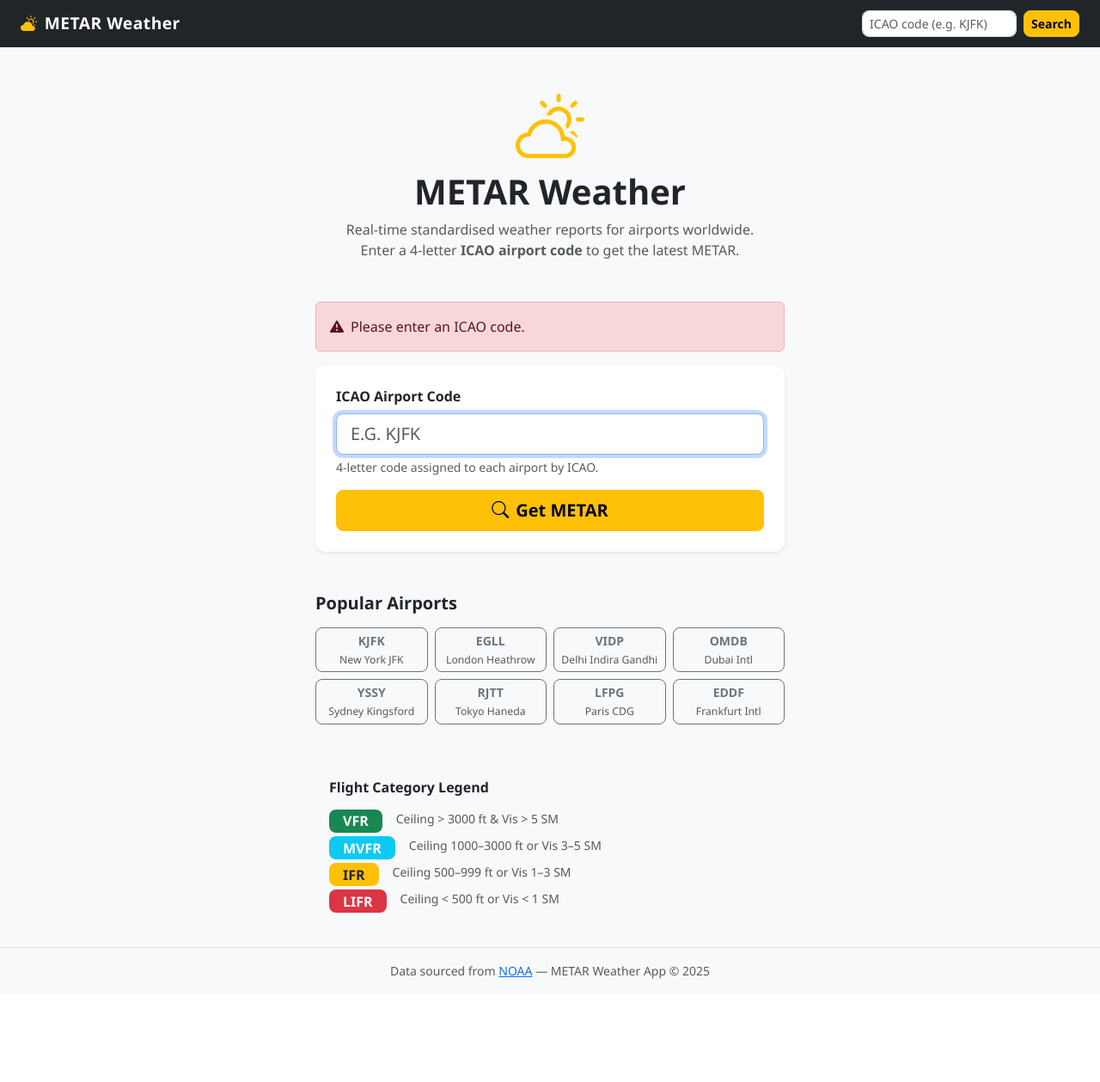
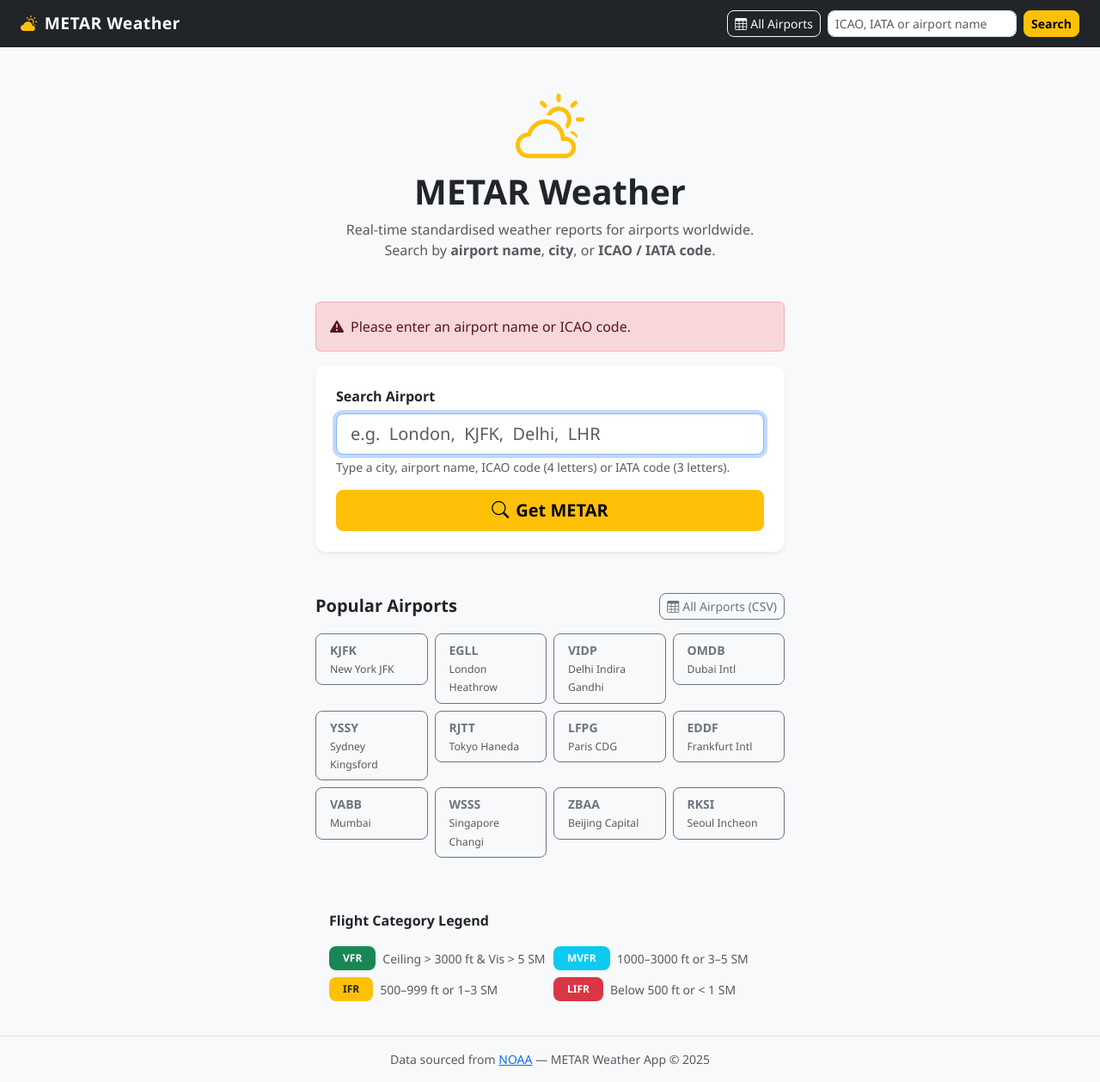
Before and after one commit to ramc99/Metar-app, a Flask app: page /search in a window 1280 px wide. Shown: the whole page at 86% size. Before the commit the page ends 1139 px from the top, so only its background shows below. Run offline with Flask 3, Linux system fonts and the light colour scheme.

Commit message:
Add airport CSV, name-based search with autocomplete, and airport reference page
- Add airports.csv with 140+ airports (ICAO, IATA, name, city, country)
- Search now accepts airport name, city, IATA or ICAO — autocomplete dropdown on type
- /airports page: filterable table of all airports, click any row to get METAR
- /download/airports.csv: direct CSV download
- Enrich METAR result with airport name, city, country from CSV
- Navbar updated with All Airports link and name-aware search

Co-Authored-By: Claude Sonnet 4.6 <noreply@anthropic.com>

```diff
--- a/app.py
+++ b/app.py
@@ -1,22 +1,28 @@
-from flask import Flask, render_template, jsonify, request, abort
+import csv
+import os
+from flask import Flask, render_template, jsonify, request, send_file
 import requests
 from metar import Metar as MetarParser
 
 app = Flask(__name__)
 
 NOAA_URL = "https://tgftp.nws.noaa.gov/data/observations/metar/stations/{icao}.TXT"
+AIRPORTS_CSV = os.path.join(os.path.dirname(__file__), "airports.csv")
 
-WEATHER_DESCRIPTIONS = {
-    "RA": "Rain", "SN": "Snow", "DZ": "Drizzle", "GR": "Hail",
-    "GS": "Small Hail", "TS": "Thunderstorm", "FG": "Fog",
-    "BR": "Mist", "HZ": "Haze", "FU": "Smoke", "SA": "Sand",
-    "DU": "Dust", "SQ": "Squall", "FC": "Funnel Cloud",
-    "SS": "Sandstorm", "DS": "Duststorm", "PL": "Ice Pellets",
-    "IC": "Ice Crystals", "UP": "Unknown Precipitation",
-}
+# ---------- Load airport data once at startup ----------
+AIRPORTS = []
+AIRPORTS_BY_ICAO = {}
 
-INTENSITY_LABELS = {"-": "Light", "": "Moderate", "+": "Heavy", "VC": "In Vicinity"}
+def load_airports():
+    with open(AIRPORTS_CSV, newline="", encoding="utf-8") as f:
+        for row in csv.DictReader(f):
+            AIRPORTS.append(row)
+            AIRPORTS_BY_ICAO[row["icao"].upper()] = row
 
+load_airports()
+
+
+# ---------- METAR helpers ----------
 
 def fetch_raw_metar(icao: str) -> str:
     icao = icao.strip().upper()
@@ -24,15 +30,12 @@ def fetch_raw_metar(icao: str) -> str:
     response = requests.get(url, timeout=10)
     response.raise_for_status()
     lines = [l.strip() for l in response.text.strip().splitlines() if l.strip()]
-    # NOAA file: line 0 = observation timestamp, line 1 = raw METAR
     if len(lines) < 2:
         raise ValueError("Unexpected NOAA response format")
     return lines[1]
 
 
 def calculate_flight_rules(ceiling_ft, visibility_sm):
-    if ceiling_ft is None and visibility_sm is None:
-        return "VFR", "success"
     c = ceiling_ft if ceiling_ft is not None else 99999
     v = visibility_sm if visibility_sm is not None else 99999
     if c < 500 or v < 1:
@@ -95,12 +98,18 @@ def parse_metar(raw: str) -> dict:
     ceiling_ft = get_ceiling(sky_layers)
 
     flight_category, flight_color = calculate_flight_rules(ceiling_ft, visibility_sm)
+    weather_str = obs.present_weather() if hasattr(obs, "present_weather") else ""
 
-    weather_str = obs.present_weather() if hasattr(obs, "present_weather") else ""
+    # Enrich with airport info if available
+    airport_info = AIRPORTS_BY_ICAO.get(obs.station_id or "", {})
 
     return {
         "raw": raw,
         "station_id": obs.station_id,
+        "airport_name": airport_info.get("name"),
+        "airport_city": airport_info.get("city"),
+        "airport_country": airport_info.get("country"),
+        "iata": airport_info.get("iata"),
         "observation_time": obs.time.strftime("%Y-%m-%d %H:%M UTC") if obs.time else None,
         "temperature_c": round(temp_c, 1) if temp_c is not None else None,
         "temperature_f": temp_f,
@@ -123,9 +132,16 @@ def parse_metar(raw: str) -> dict:
     }
 
 
+# ---------- Routes ----------
+
 @app.route("/")
 def index():
     return render_template("index.html")
+
+
+@app.route("/airports")
+def airports_page():
+    return render_template("airports.html", airports=AIRPORTS)
 
 
 @app.route("/metar/<icao>")
@@ -134,7 +150,7 @@ def metar_page(icao):
         raw = fetch_raw_metar(icao)
         data = parse_metar(raw)
         return render_template("metar.html", data=data, icao=icao.upper())
-    except requests.HTTPError as e:
+    except requests.HTTPError:
         error = f"Airport '{icao.upper()}' not found or METAR unavailable."
         return render_template("error.html", error=error, icao=icao.upper()), 404
     except Exception as e:
@@ -147,20 +163,55 @@ def api_metar(icao):
         raw = fetch_raw_metar(icao)
         data = parse_metar(raw)
         return jsonify({"status": "ok", "data": data})
-    except requests.HTTPError as e:
+    except requests.HTTPError:
         return jsonify({"status": "error", "message": f"Airport '{icao.upper()}' not found."}), 404
     except Exception as e:
         return jsonify({"status": "error", "message": str(e)}), 500
 
 
+@app.route("/api/airports")
+def api_airports():
+    q = request.args.get("q", "").strip().lower()
+    if not q or len(q) < 2:
+        return jsonify([])
+    results = []
+    for a in AIRPORTS:
+        if (q in a["icao"].lower() or
+                q in a["name"].lower() or
+                q in a["city"].lower() or
+                q in a["country"].lower() or
+                q in a["iata"].lower()):
+            results.append(a)
+        if len(results) >= 10:
+            break
+    return jsonify(results)
+
+
 @app.route("/search")
 def search():
-    icao = request.args.get("icao", "").strip().upper()
-    if not icao:
-        return render_template("index.html", error="Please enter an ICAO code.")
-    if len(icao) != 4 or not icao.isalpha():
-        return render_template("index.html", error="ICAO codes are 4 letters (e.g. KJFK, EGLL, VIDP).")
-    return metar_page(icao)
+    q = request.args.get("q", "").strip().upper()
+    if not q:
+        return render_template("index.html", error="Please enter an airport name or ICAO code.")
+
+    # Exact 4-letter ICAO → go straight to METAR
+    if len(q) == 4 and q.isalpha():
+        return metar_page(q)
+
+    # Name/city search → find best match
+    q_lower = q.lower()
+    for a in AIRPORTS:
+        if (q_lower in a["name"].lower() or
+                q_lower in a["city"].lower() or
+                q_lower == a["iata"].lower()):
+            return metar_page(a["icao"])
+
+    return render_template("index.html",
+                           error=f"No airport found for '{q}'. Try the ICAO code directly (e.g. KJFK).")
+
+
+@app.route("/download/airports.csv")
+def download_csv():
+    return send_file(AIRPORTS_CSV, as_attachment=True, download_name="airports.csv")
 
 
 if __name__ == "__main__":
--- a/templates/base.html
+++ b/templates/base.html
@@ -13,11 +13,16 @@
     <a class="navbar-brand fw-bold" href="/">
       <i class="bi bi-cloud-sun-fill me-2 text-warning"></i>METAR Weather
     </a>
-    <form class="d-flex gap-2" action="/search" method="get">
-      <input class="form-control form-control-sm" type="text" name="icao"
-             placeholder="ICAO code (e.g. KJFK)" maxlength="4" style="width:180px;" />
-      <button class="btn btn-warning btn-sm fw-bold" type="submit">Search</button>
-    </form>
+    <div class="d-flex gap-2">
+      <a href="/airports" class="btn btn-outline-light btn-sm">
+        <i class="bi bi-table me-1"></i>All Airports
+      </a>
+      <form class="d-flex gap-2" action="/search" method="get">
+        <input class="form-control form-control-sm" type="text" name="q"
+               placeholder="ICAO, IATA or airport name" style="width:220px;" />
+        <button class="btn btn-warning btn-sm fw-bold" type="submit">Search</button>
+      </form>
+    </div>
   </nav>
 
   <main class="container py-4">
--- a/templates/index.html
+++ b/templates/index.html
@@ -10,7 +10,7 @@
       <h1 class="fw-bold mt-2">METAR Weather</h1>
       <p class="text-muted">
         Real-time standardised weather reports for airports worldwide.<br />
-        Enter a 4-letter <strong>ICAO airport code</strong> to get the latest METAR.
+        Search by <strong>airport name</strong>, <strong>city</strong>, or <strong>ICAO / IATA code</strong>.
       </p>
     </div>
 
@@ -20,57 +20,117 @@
     </div>
     {% endif %}
 
-    <form action="/search" method="get" class="card shadow-sm p-4">
-      <div class="mb-3">
-        <label for="icao" class="form-label fw-semibold">ICAO Airport Code</label>
-        <input type="text" class="form-control form-control-lg text-uppercase"
-               id="icao" name="icao" placeholder="e.g. KJFK"
-               maxlength="4" autocomplete="off" autofocus />
-        <div class="form-text">4-letter code assigned to each airport by ICAO.</div>
+    <!-- Search Form with Autocomplete -->
+    <form action="/search" method="get" class="card shadow-sm p-4" autocomplete="off" id="search-form">
+      <div class="mb-3 position-relative">
+        <label for="q" class="form-label fw-semibold">Search Airport</label>
+        <input type="text" class="form-control form-control-lg"
+               id="q" name="q"
+               placeholder="e.g.  London,  KJFK,  Delhi,  LHR"
+               autofocus />
+        <div class="form-text">Type a city, airport name, ICAO code (4 letters) or IATA code (3 letters).</div>
+
+        <!-- Autocomplete dropdown -->
+        <ul id="suggestions" class="list-group position-absolute w-100 shadow-sm z-3" style="display:none; top:100%; left:0;"></ul>
       </div>
       <button type="submit" class="btn btn-warning btn-lg w-100 fw-bold">
         <i class="bi bi-search me-2"></i>Get METAR
       </button>
     </form>
 
+    <!-- Popular Airports -->
     <div class="mt-5">
-      <h5 class="fw-semibold mb-3">Popular Airports</h5>
+      <div class="d-flex justify-content-between align-items-center mb-3">
+        <h5 class="fw-semibold mb-0">Popular Airports</h5>
+        <a href="/airports" class="btn btn-outline-secondary btn-sm">
+          <i class="bi bi-table me-1"></i>All Airports (CSV)
+        </a>
+      </div>
       <div class="row g-2">
         {% for code, name in [
           ("KJFK","New York JFK"), ("EGLL","London Heathrow"),
           ("VIDP","Delhi Indira Gandhi"), ("OMDB","Dubai Intl"),
           ("YSSY","Sydney Kingsford"), ("RJTT","Tokyo Haneda"),
-          ("LFPG","Paris CDG"),       ("EDDF","Frankfurt Intl")
+          ("LFPG","Paris CDG"),       ("EDDF","Frankfurt Intl"),
+          ("VABB","Mumbai"),          ("WSSS","Singapore Changi"),
+          ("ZBAA","Beijing Capital"), ("RKSI","Seoul Incheon")
         ] %}
         <div class="col-6 col-md-3">
-          <a href="/metar/{{ code }}" class="btn btn-outline-secondary btn-sm w-100">
-            <strong>{{ code }}</strong><br /><small class="text-muted">{{ name }}</small>
+          <a href="/metar/{{ code }}" class="btn btn-outline-secondary btn-sm w-100 text-start py-2 px-3">
+            <strong class="d-block">{{ code }}</strong>
+            <small class="text-muted">{{ name }}</small>
           </a>
         </div>
         {% endfor %}
       </div>
     </div>
 
-    <div class="mt-5 card bg-light p-3">
+    <!-- Flight Category Legend -->
+    <div class="mt-5 card bg-light border-0 p-3">
       <h6 class="fw-bold">Flight Category Legend</h6>
-      <div class="d-flex gap-3 flex-wrap mt-2">
-        <span class="badge bg-success fs-6 px-3">VFR</span>
-        <span class="text-muted small">Ceiling &gt; 3000 ft &amp; Vis &gt; 5 SM</span>
-      </div>
-      <div class="d-flex gap-3 flex-wrap mt-1">
-        <span class="badge bg-info fs-6 px-3">MVFR</span>
-        <span class="text-muted small">Ceiling 1000–3000 ft or Vis 3–5 SM</span>
-      </div>
-      <div class="d-flex gap-3 flex-wrap mt-1">
-        <span class="badge bg-warning text-dark fs-6 px-3">IFR</span>
-        <span class="text-muted small">Ceiling 500–999 ft or Vis 1–3 SM</span>
-      </div>
-      <div class="d-flex gap-3 flex-wrap mt-1">
-        <span class="badge bg-danger fs-6 px-3">LIFR</span>
-        <span class="text-muted small">Ceiling &lt; 500 ft or Vis &lt; 1 SM</span>
+      <div class="row g-2 mt-1">
+        <div class="col-6 d-flex align-items-center gap-2">
+          <span class="badge bg-success px-3 py-2">VFR</span>
+          <small class="text-muted">Ceiling &gt; 3000 ft &amp; Vis &gt; 5 SM</small>
+        </div>
+        <div class="col-6 d-flex align-items-center gap-2">
+          <span class="badge bg-info px-3 py-2">MVFR</span>
+          <small class="text-muted">1000–3000 ft or 3–5 SM</small>
+        </div>
+        <div class="col-6 d-flex align-items-center gap-2">
+          <span class="badge bg-warning text-dark px-3 py-2">IFR</span>
+          <small class="text-muted">500–999 ft or 1–3 SM</small>
+        </div>
+        <div class="col-6 d-flex align-items-center gap-2">
+          <span class="badge bg-danger px-3 py-2">LIFR</span>
+          <small class="text-muted">Below 500 ft or &lt; 1 SM</small>
+        </div>
       </div>
     </div>
 
   </div>
 </div>
+
+<script>
+const input = document.getElementById("q");
+const list  = document.getElementById("suggestions");
+let timer;
+
+input.addEventListener("input", () => {
+  clearTimeout(timer);
+  const val = input.value.trim();
+  if (val.length < 2) { list.style.display = "none"; return; }
+  timer = setTimeout(() => fetchSuggestions(val), 200);
+});
+
+async function fetchSuggestions(q) {
+  const res  = await fetch(`/api/airports?q=${encodeURIComponent(q)}`);
+  const data = await res.json();
+  list.innerHTML = "";
+  if (!data.length) { list.style.display = "none"; return; }
+  data.forEach(a => {
+    const li = document.createElement("li");
+    li.className = "list-group-item list-group-item-action d-flex justify-content-between align-items-center";
+    li.style.cursor = "pointer";
+    li.innerHTML = `
+      <div>
+        <strong>${a.icao}</strong>
+        <span class="text-muted small ms-2">${a.iata}</span>
+        <div class="small">${a.name}</div>
+        <div class="text-muted" style="font-size:0.75rem">${a.city}, ${a.country}</div>
+      </div>
+      <i class="bi bi-arrow-right-circle text-warning fs-5"></i>`;
+    li.addEventListener("click", () => {
+      window.location.href = `/metar/${a.icao}`;
+    });
+    list.appendChild(li);
+  });
+  list.style.display = "block";
+}
+
+// Close dropdown on outside click
+document.addEventListener("click", e => {
+  if (!e.target.closest("#search-form")) list.style.display = "none";
+});
+</script>
 {% endblock %}
```
Also changed, not shown: airports.csv (added, +138 -0 lines), templates/airports.html (added, +66 -0 lines).
